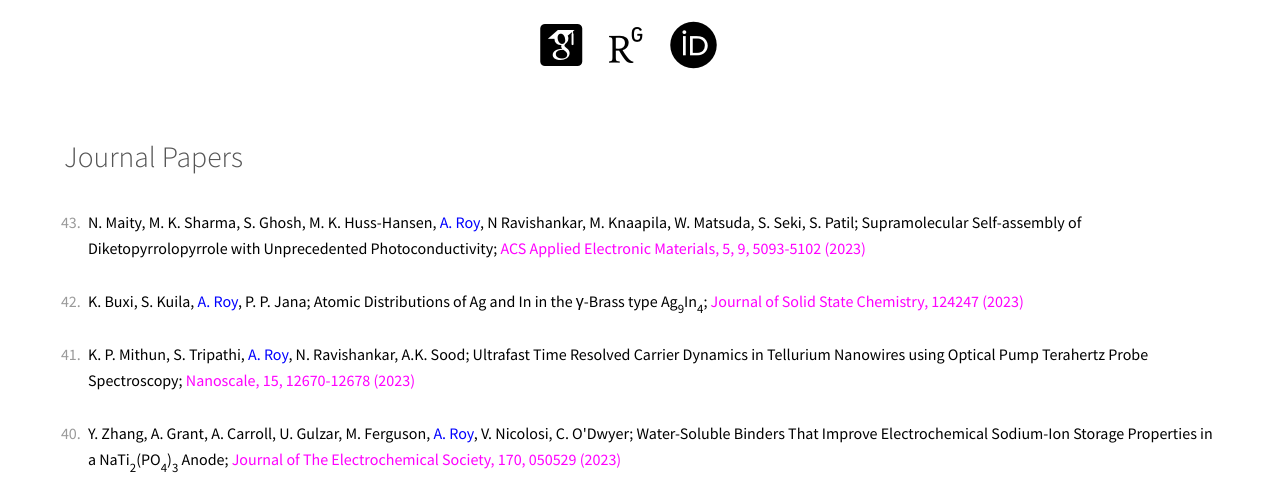
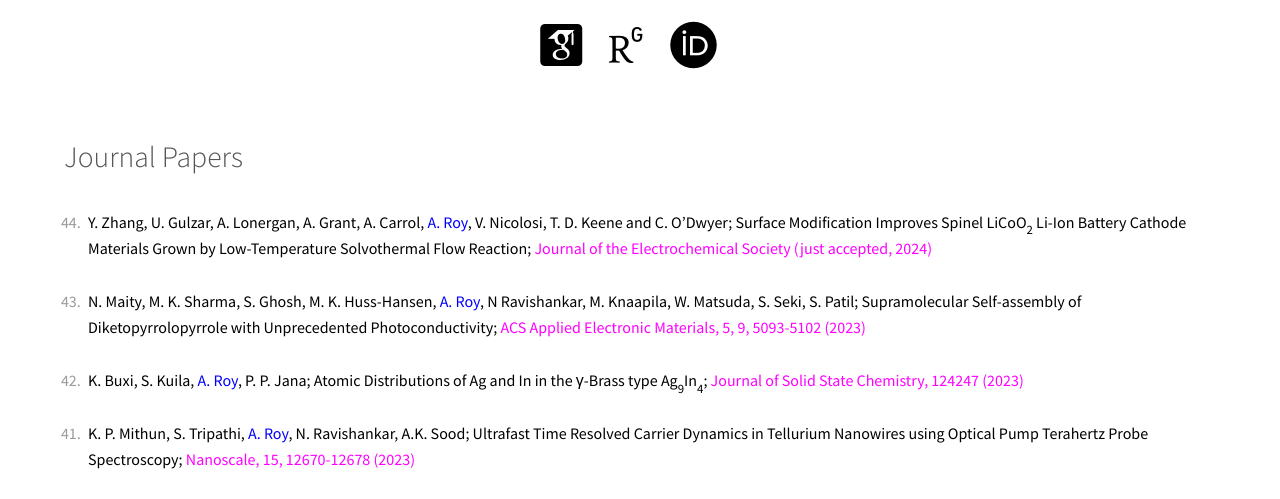
Before and after one commit to ahinroy/ahinroy.github.io, a plain HTML site: page Publications.html in a window 1280 px wide. Shown: the part 241-740 px from the top of the page. Drawn offline with Linux system fonts and the light colour scheme; files whose address does not match are found by name.

Commit message:
pub_update_1_2024

```diff
--- a/Publications.html
+++ b/Publications.html
@@ -47,6 +47,13 @@
 
 					<h2>Journal Papers</h2>
 					<ol reversed>
+
+					<li>
+					<span style="color: black">Y. Zhang, U. Gulzar, A. Lonergan, A. Grant, A. Carrol, <span style="color: blue">A. Roy</span>, V. Nicolosi, T. D. Keene and C. O’Dwyer;
+					Surface Modification Improves Spinel LiCoO<sub>2</sub> Li-Ion Battery Cathode Materials Grown by Low-Temperature Solvothermal Flow Reaction;</span>
+					<a href="https://doi.org/10.1149/1945-7111/ad1e41" style="color:magenta; text-decoration:none"> Journal of the Electrochemical Society (just accepted, 2024)</a>
+					</li>
+					<br>
 
 					<li>
 					<span style="color: black">N. Maity, M. K. Sharma, S. Ghosh, M. K. Huss-Hansen, <span style="color: blue">A. Roy</span>, N Ravishankar, M. Knaapila, W. Matsuda, S. Seki, S. Patil;
```
